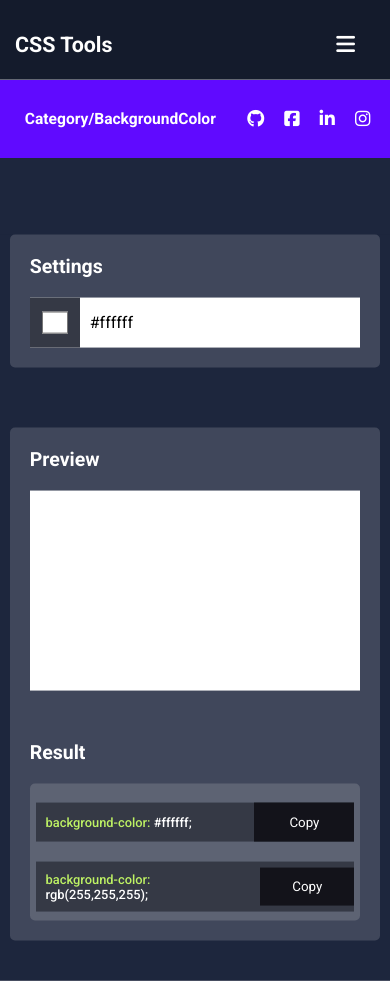
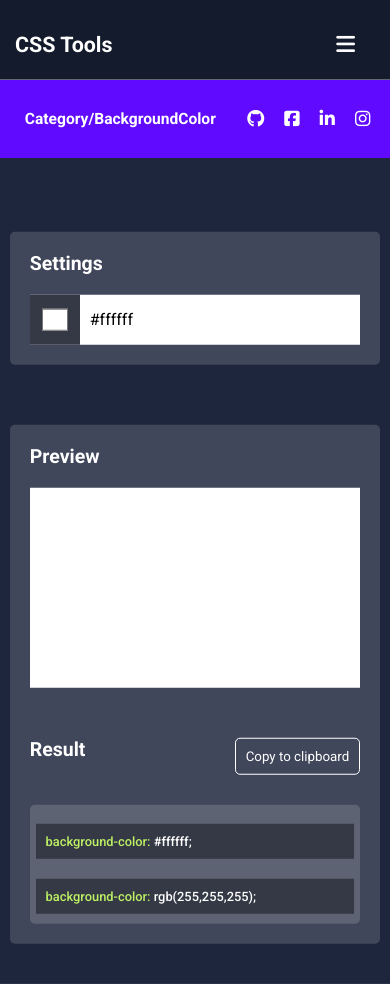
Before and after one commit to RadeStojicic/csstools, a Vue app: page /#/background-color in a window 390 px wide. Built offline with nearby package versions, Linux system fonts and the light colour scheme.

Commit message:
Changed copy buttons BackgroundColor

```diff
--- a/src/components/BackgroundColor.vue
+++ b/src/components/BackgroundColor.vue
@@ -41,8 +41,11 @@
             ></div>
           </div>
           <div class="codePallete">
-            <div>
+            <div class="copyContainerBgColor">
               <h1 class="codePalleteText">Result</h1>
+              <button class="ctcButton" @click="copyToClipBoardColor()">
+                Copy to clipboard
+              </button>
             </div>
 
             <div class="inputsBG">
@@ -51,7 +54,6 @@
                   ><span style="color: #bef264;">background-color:</span>
                   {{ color }};
                 </code>
-                <button @click="copyHex()" class="copyHex">Copy</button>
               </div>
               <div>
                 <code
@@ -60,8 +62,6 @@
                   >
                   {{ rgb }};
                 </code>
-
-                <button @click="copyRgb()" class="copyRGB">Copy</button>
               </div>
             </div>
           </div>
@@ -91,12 +91,16 @@ export default {
           .join(",") +
         ")";
     },
-    copyRgb() {
-      navigator.clipboard.writeText("background-color: " + this.rgb + ";");
-      alert("Copied to clipboard!");
-    },
-    copyHex() {
-      navigator.clipboard.writeText("background-color: " + this.color + ";");
+    copyToClipBoardColor() {
+      this.convertToRGB();
+      navigator.clipboard.writeText(
+        "background-color: " +
+          this.color +
+          "; " +
+          "background-color: " +
+          this.rgb +
+          "; "
+      );
       alert("Copied to clipboard!");
     },
   },
@@ -157,27 +161,6 @@ export default {
   align-items: flex-start;
   width: 80%;
 }
-.copyRGB {
-  padding: 13px;
-  background-color: rgb(19, 19, 26);
-  border: none;
-  outline: none;
-  cursor: pointer;
-  color: white;
-  margin-left: 10px;
-  width: 100px;
-}
-
-.copyHex {
-  padding: 13px;
-  background-color: rgb(19, 19, 26);
-  border: none;
-  outline: none;
-  cursor: pointer;
-  color: white;
-  margin-left: 10px;
-  width: 100px;
-}
 
 .hexContainer {
   display: flex;
@@ -203,6 +186,23 @@ export default {
   font-size: 0.9vw;
 }
 
+.copyContainerBgColor {
+  display: flex;
+  justify-content: space-between;
+}
+.copyContainerBgColor button {
+  padding: 10px;
+  border: 1px #ffffff solid;
+  background-color: transparent;
+  border-radius: 5px;
+  color: white;
+  font-weight: 400;
+  cursor: pointer;
+  margin-bottom: 30px;
+}
+.copyContainerBgColor button:hover {
+  background-color: rgba(233, 233, 233, 0.171);
+}
 .colorBG {
   width: 100%;
   background-color: rgb(255, 255, 255);
@@ -361,28 +361,6 @@ export default {
     outline: none;
     cursor: pointer;
     font-size: 18px;
-  }
-
-  .copyRGB {
-    padding: 13px;
-    background-color: rgb(19, 19, 26);
-    border: none;
-    outline: none;
-    cursor: pointer;
-    color: white;
-    margin-left: 10px;
-    width: 100px;
-  }
-
-  .copyHex {
-    padding: 13px;
-    background-color: rgb(19, 19, 26);
-    border: none;
-    outline: none;
-    cursor: pointer;
-    color: white;
-    margin-left: 10px;
-    width: 100px;
   }
 
   .hexContainer {
@@ -551,28 +529,6 @@ export default {
     font-size: 18px;
   }
 
-  .copyRGB {
-    padding: 13px;
-    background-color: rgb(19, 19, 26);
-    border: none;
-    outline: none;
-    cursor: pointer;
-    color: white;
-    margin-left: 10px;
-    width: 100px;
-  }
-
-  .copyHex {
-    padding: 13px;
-    background-color: rgb(19, 19, 26);
-    border: none;
-    outline: none;
-    cursor: pointer;
-    color: white;
-    margin-left: 10px;
-    width: 100px;
-  }
-
   .hexContainer {
     display: flex;
     justify-content: center;
@@ -737,28 +693,6 @@ export default {
     outline: none;
     cursor: pointer;
     font-size: 18px;
-  }
-
-  .copyRGB {
-    padding: 13px;
-    background-color: rgb(19, 19, 26);
-    border: none;
-    outline: none;
-    cursor: pointer;
-    color: white;
-    margin-left: 10px;
-    width: 100px;
-  }
-
-  .copyHex {
-    padding: 13px;
-    background-color: rgb(19, 19, 26);
-    border: none;
-    outline: none;
-    cursor: pointer;
-    color: white;
-    margin-left: 10px;
-    width: 100px;
   }
 
   .hexContainer {
@@ -927,28 +861,6 @@ export default {
     font-size: 18px;
   }
 
-  .copyRGB {
-    padding: 3vw;
-    background-color: rgb(19, 19, 26);
-    border: none;
-    outline: none;
-    cursor: pointer;
-    color: white;
-    margin-left: 10px;
-    width: 100px;
-  }
-
-  .copyHex {
-    padding: 3vw;
-    background-color: rgb(19, 19, 26);
-    border: none;
-    outline: none;
-    cursor: pointer;
-    color: white;
-    margin-left: 10px;
-    width: 100px;
-  }
-
   .hexContainer {
     display: flex;
     justify-content: center;
```
